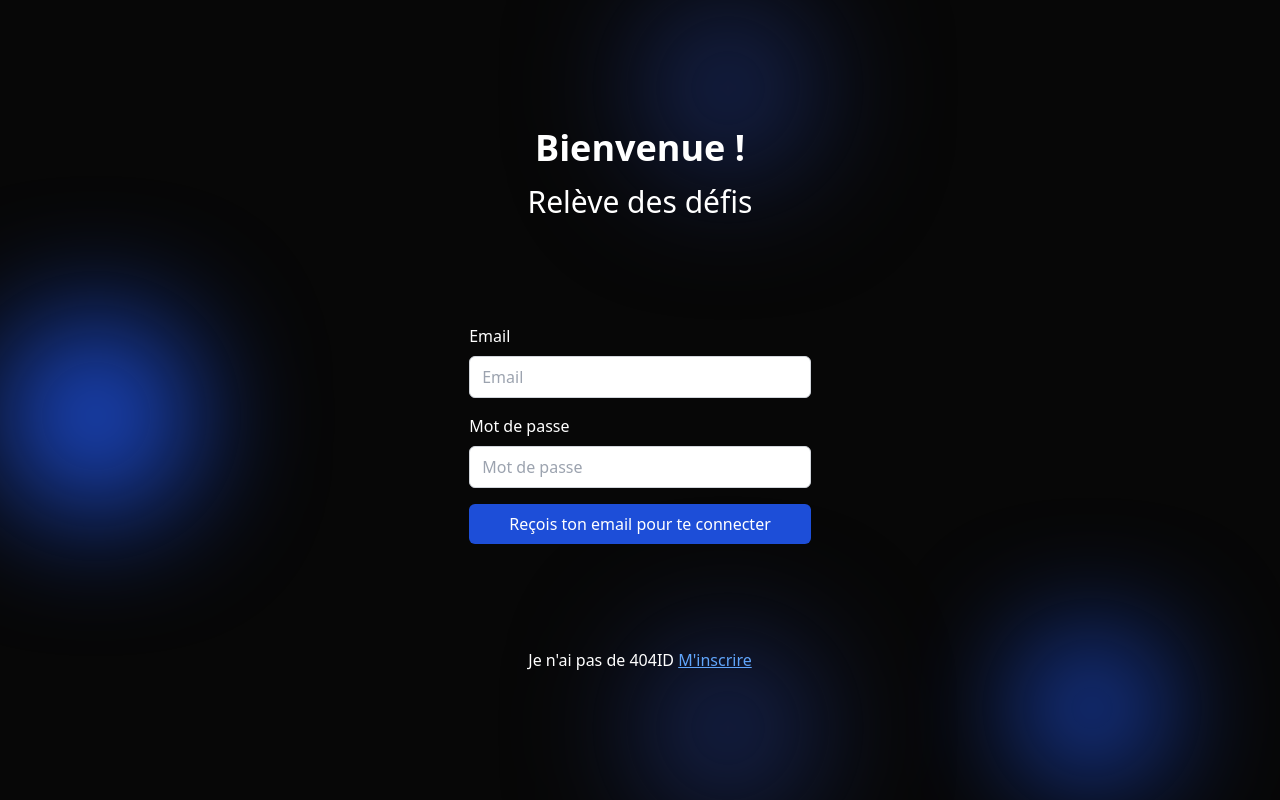
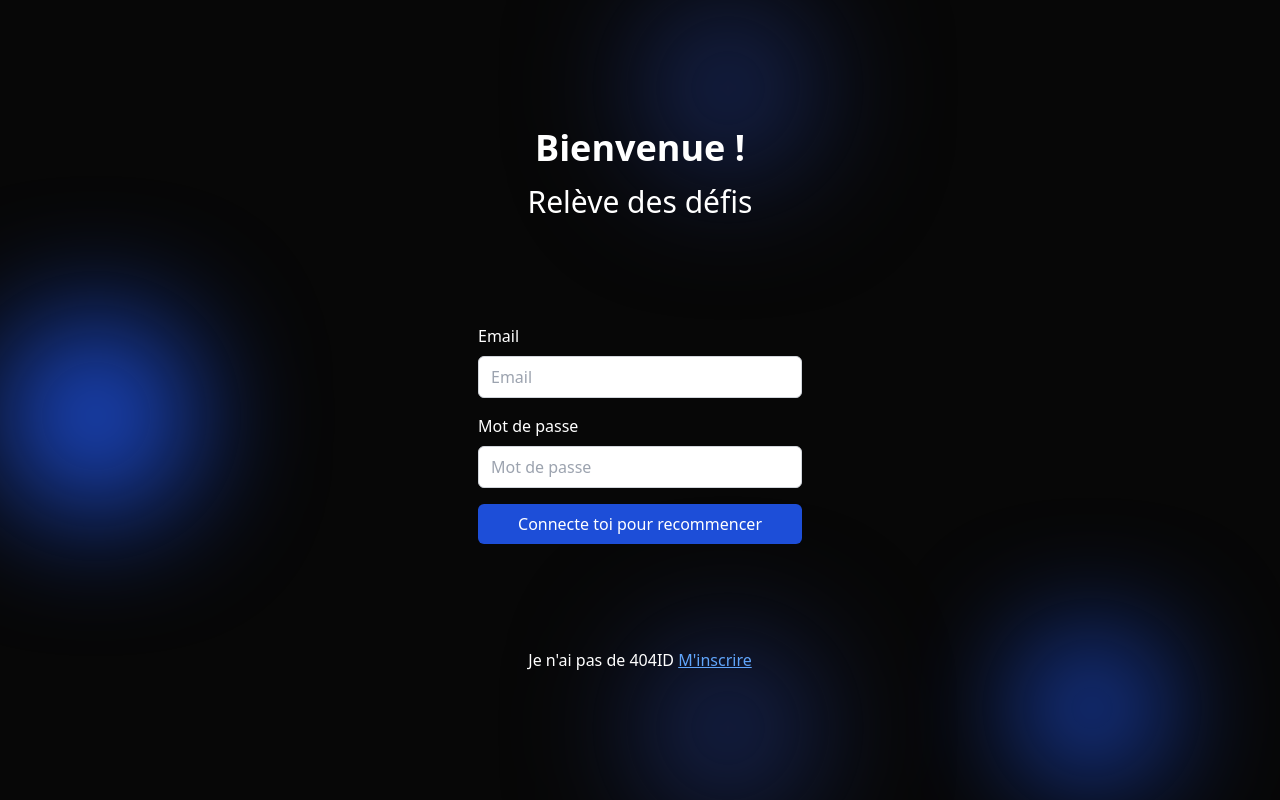
Before and after one commit to La-404-Devinci/advent-daily-frontend, a React (Vite) app: page /login in a window 1280 px wide. Built offline with nearby package versions, Linux system fonts and the light colour scheme.

Commit message:
chore: validation email & password

```diff
--- a/package.json
+++ b/package.json
@@ -10,11 +10,13 @@
     "preview": "vite preview"
   },
   "dependencies": {
+    "@hookform/resolvers": "^3.9.1",
     "lucide-react": "^0.453.0",
     "react": "^18.3.1",
     "react-dom": "^18.3.1",
     "react-hook-form": "^7.53.1",
-    "react-router-dom": "^6.27.0"
+    "react-router-dom": "^6.27.0",
+    "zod": "^3.23.8"
   },
   "devDependencies": {
     "@eslint/js": "^9.11.1",
--- a/src/routes/login.jsx
+++ b/src/routes/login.jsx
@@ -1,23 +1,41 @@
-import { Button } from "../components/buttons/Buttons";
+import {Button} from "../components/buttons/Buttons";
 import Layout from "../layout";
-import { useForm } from "react-hook-form";
-import { Link, useNavigate } from "react-router-dom";
+import {useForm} from "react-hook-form";
+import {Link, useNavigate} from "react-router-dom";
+import {zodResolver} from "@hookform/resolvers/zod";
+import {z} from "zod";
 
 export default function Login() {
     const navigate = useNavigate();
+
+    const passwordValidation = new RegExp(
+        /^(?=.*?[A-Z])(?=.*?[a-z])(?=.*?[0-9])(?=.*?[#?!@$%^&*-]).{8,}$/
+    );
+
+    const schema = z.object({
+        email: z.string()
+            .email({message: "Email invalide"})
+            .regex(/(edu\.devinci\.fr|devinci\.fr)$/, { message: 'Email doit être de type "edu.devinci.fr" ou "devinci.fr"' }),
+        password: z.string()
+            .min(1, {message: "Mot de passe requis"})
+            .regex(passwordValidation, {
+                message: "Mot de passe invalide"
+            }),
+    });
+
     const {
         register,
         handleSubmit,
-    formState: { errors },
-  } = useForm();
+        formState: {errors},
+    } = useForm({
+        resolver: zodResolver(schema),
+        defaultValues: {
+            email: localStorage.getItem("email") ?? "",
+        },
+    });
 
     const onSubmit = (data) => {
         navigate("/selection");
-  };
-
-  const meta = {
-    title: "Login",
-    description: "Login",
     };
 
     return (
@@ -36,17 +54,15 @@ export default function Login() {
                         <div className="flex flex-col items-start w-full">
                             <label htmlFor="email">Email</label>
                             <input
+                                id="email"
+                                type="email"
                                 className="w-full py-2 pl-3 pr-8 mt-2 bg-white border border-gray-300 rounded-md focus:border-blue-900 text-gray-950"
-                {...register("email", {
-                  required: true,
-                  pattern: /^\w+([\.-]?\w+)*@\w+([\.-]?\w+)*(\.\w{2,3})+$/,
-                })}
+                                {...register("email")}
                                 placeholder="Email"
-                value={localStorage.getItem("email") ?? ""}
                             />
-              {errors.email?.type === "required" && (
+                            {errors.email && (
                                 <p role="alert" className="mt-1 text-red-500">
-                Email est requis
+                                    {errors.email.message}
                                 </p>
                             )}
                         </div>
@@ -54,32 +70,29 @@ export default function Login() {
                         <div className="flex flex-col items-start w-full">
                             <label htmlFor="password">Mot de passe</label>
                             <input
+                                id="password"
+                                type="password"
                                 className="w-full py-2 pl-3 pr-8 mt-2 bg-white border border-gray-300 rounded-md focus:border-blue-900 text-gray-950"
-                {...register("password", {
-                  required: true,
-                })}
+                                {...register("password")}
                                 placeholder="Mot de passe"
                             />
-              {errors.password?.type === "required" && (
+                            {errors.password && (
                                 <p role="alert" className="mt-1 text-red-500">
-                Mot de passe est requis
+                                    {errors.password.message}
                                 </p>
                             )}
                         </div>
                     </div>
 
                     <Button styleType="primary" type="submit">
-            Reçois ton email pour te connecter
+                        Connecte toi pour recommencer
                     </Button>
                 </form>
 
                 <p>
                     Je n'ai pas de 404ID{" "}
                     <span>
-            <a
-              href="/"
-              className="font-medium text-blue-400 underline"
-            >
+            <a href="/" className="font-medium text-blue-400 underline">
               M'inscrire
             </a>
           </span>
--- a/src/routes/root.jsx
+++ b/src/routes/root.jsx
@@ -1,17 +1,29 @@
-import { Button } from "../components/buttons/Buttons";
+import {Button} from "../components/buttons/Buttons";
 import Layout from "../layout";
-import { useForm } from "react-hook-form";
-import { useNavigate } from "react-router-dom";
+import {useForm} from "react-hook-form";
+import {useNavigate} from "react-router-dom";
+import {zodResolver} from "@hookform/resolvers/zod";
+import {z} from "zod";
 
 export default function Root() {
     const navigate = useNavigate();
+
+    const schema = z.object({
+        email: z.string()
+            .email({message: "Email invalide"})
+            .regex(/(edu\.devinci\.fr|devinci\.fr)$/, { message: 'Email doit être de type "edu.devinci.fr" ou "devinci.fr"' }),
+    });
 
     const {
         register,
         handleSubmit,
         watch,
-    formState: { errors },
-  } = useForm();
+        formState: {errors},
+    } = useForm(
+        {
+            resolver: zodResolver(schema)
+        }
+    );
 
     const onSubmit = (data) => {
         localStorage.setItem("email", data.email);
@@ -41,9 +53,9 @@ export default function Root() {
                                 })}
                                 placeholder="Email"
                             />
-              {errors.email?.type === "required" && (
+                            {errors.email && (
                                 <p role="alert" className="mt-1 text-red-500">
-                  Email est requis
+                                    {errors.email.message}
                                 </p>
                             )}
                         </div>
```
Also changed, not shown: 1 other file (tests, documents, lock files or other folders). Lines whose indentation alone changed are shown as unchanged.
